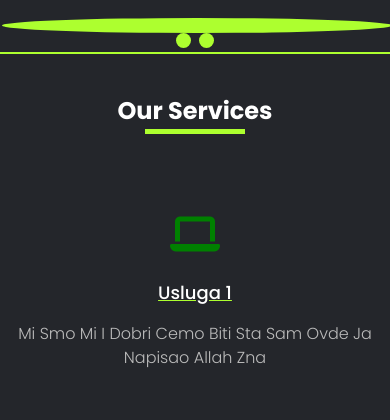
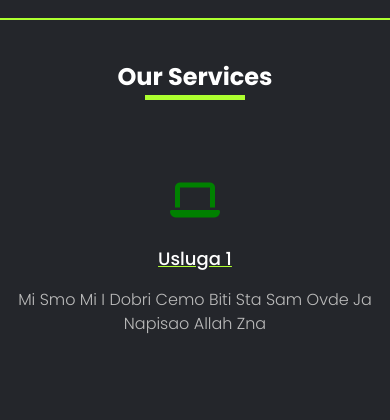
Before and after one commit to Camil-P/Clinic, a PHP site: page / in a window 390 px wide. Shown: the part 679-1099 px from the top of the page. Run offline with PHP 8.4, Linux system fonts and the light colour scheme; some libraries are stand-ins or nearby versions.

Commit message:
editResonsive

```diff
--- a/Client/resources/gallery/gallery.css
+++ b/Client/resources/gallery/gallery.css
@@ -55,14 +55,21 @@ img {
 	}
 }
 
+@media screen and (max-width: 800px){
+	.div-span{
+		display: none;
+	}
+}
+
 /* The dots/bullets/indicators */
 .dot {
+
 	cursor: pointer;
 	height: 15px;
-	width: 15px;
-	margin: 0 2px;
+	width: 15px !important;
+	margin: 0 2px ;
 	background-color: greenyellow;
-  overflow: hidden;
+  	overflow: hidden;
 	border-radius: 50%;
 	display: inline-block;
 	transition: background-color 0.6s ease;
```
